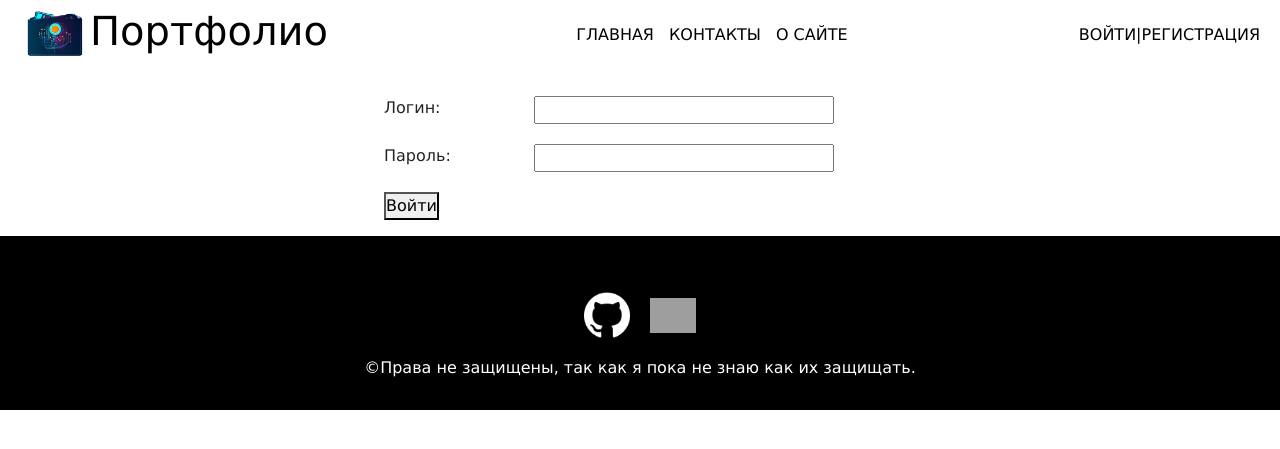
After one commit to Ksorran/My_portfolio, a Django app: page /users/login/ in a window 1280 px wide. The commit adds this page. Shown: the top 449 px of the page. Run offline with Django 5.2, Linux system fonts and the light colour scheme; some libraries are stand-ins or nearby versions; grey boxes are pictures that could not be loaded.

Commit message:
Login form.

```diff
--- a/my_portfolio/settings.py
+++ b/my_portfolio/settings.py
@@ -131,3 +131,7 @@ MEDIA_ROOT = BASE_DIR / 'media'
 DEFAULT_AUTO_FIELD = 'django.db.models.BigAutoField'
 
 AUTH_USER_MODEL = 'users.User'
+
+
+LOGIN_REDIRECT_URL = 'home'
+LOGOUT_REDIRECT_URL = 'home'
--- a/my_portfolio/urls.py
+++ b/my_portfolio/urls.py
@@ -7,6 +7,7 @@ from django.conf.urls.static import static
 urlpatterns = [
     path('admin/', admin.site.urls),
     path('', include('portfolio.urls')),
+    path('users/', include('users.urls', namespace="users")),
     path("__debug__/", include("debug_toolbar.urls")),
 ] + static(settings.MEDIA_URL, document_root=settings.MEDIA_ROOT)
 
--- a/portfolio/static/portfolio/css/style.css
+++ b/portfolio/static/portfolio/css/style.css
@@ -71,7 +71,7 @@ body {
     /*! background: url("../images/footer.png");*/
     box-sizing: border-box;
     background-color: black;
-    padding: 60px 0px;
+    padding: 30px 0px;
     width: 100%;
     display: flex;
     flex-direction: column;
@@ -254,3 +254,28 @@ body {
     border-radius: 5px;
     cursor: pointer;
 }
+
+
+
+/* ______________________________________________Форма регистрации___________________________________________________ */
+#login-form {
+    padding-top: 2%;
+    padding-left: 30%;
+}
+
+.form-input {
+    width: 300px;
+    font-size: 16px;
+}
+
+.form-label {
+    display: inline-block;
+    min-width: 150px;
+    vertical-align: top;
+}
+
+.form-error ul {
+    list-style: none;
+    padding: 0;
+    color: #CC0000;
+}
--- a/templates/base.html
+++ b/templates/base.html
@@ -23,7 +23,19 @@
                 <li class="menu_link"><a href="#" class="mlink">О сайте</a></li>
             </ul>
         </div>
-        <div class="register_menu"><a href="#" class="mlink">Регистрация</a> | <a href="#" class="mlink">Вход</a></div>
+
+        <div class="register_menu">
+            {% if user.is_authenticated %}
+				<form method="post" action="{% url 'users:logout' %}">
+    				{% csrf_token %}
+                    <a href="#" class="mlink">{{user.username}} |</a>
+                    <button type="submit">Выйти</button>
+                </form>
+			{% else %}
+				<a href="{% url 'users:login' %}" class="mlink">Войти</a> | <a href="#" class="mlink">Регистрация</a> </li>
+			{% endif %}
+        </div>
+        <!--- <div class="register_menu"><a href="#" class="mlink">Регистрация</a> | <a href="{% url 'users:login' %}" class="mlink">Вход</a></div> --->
     </header>
 
     <main class="main_main">
--- /dev/null
+++ b/users/forms.py
@@ -0,0 +1,16 @@
+import datetime
+
+from django import forms
+from django.contrib.auth import get_user_model
+from django.contrib.auth.forms import AuthenticationForm, UserCreationForm, PasswordChangeForm
+
+
+class LoginUserForm(AuthenticationForm):
+    username = forms.CharField(label="Логин",
+                               widget=forms.TextInput(attrs={'class': 'form-input'}))
+    password = forms.CharField(label="Пароль",
+                               widget=forms.PasswordInput(attrs={'class': 'form-input'}))
+
+    class Meta:
+        model = get_user_model()
+        fields = ['username', 'password']
--- /dev/null
+++ b/users/templates/users/login.html
@@ -0,0 +1,16 @@
+{% extends 'base.html' %}
+{% load static %}
+{% block content %}
+
+
+    <form method="post" id="login-form">
+        {% csrf_token %}
+        <input type="hidden" name="next" value="{{ next }}" />
+        <div class="form-error">{{ form.non_field_errors }}</div>
+        {% for f in form %}
+            <p><label class="form-label" for="{{ f.id_for_label }}">{{f.label}}: </label>{{ f }}</p>
+            <div class="form-error">{{ f.errors }}</div>
+        {% endfor %}
+        <p><button type="submit">Войти</button></p>
+    </form>
+{% endblock %}
--- /dev/null
+++ b/users/urls.py
@@ -0,0 +1,10 @@
+from django.contrib.auth.views import LogoutView
+from django.urls import path
+from . import views
+
+urlpatterns = [
+    path('login/', views.LoginUser.as_view(), name='login'),
+    path('logout/', LogoutView.as_view(), name='logout'),
+]
+
+app_name = "users"
--- a/users/views.py
+++ b/users/views.py
@@ -1,3 +1,12 @@
-from django.shortcuts import render
+from django.contrib.auth.views import LoginView
+from django.http import HttpResponse
+from .forms import LoginUserForm
 
-# Create your views here.
+
+class LoginUser(LoginView):
+    form_class = LoginUserForm
+    template_name = 'users/login.html'
+
+
+def logout_user(request):
+    return HttpResponse("logout")
```
